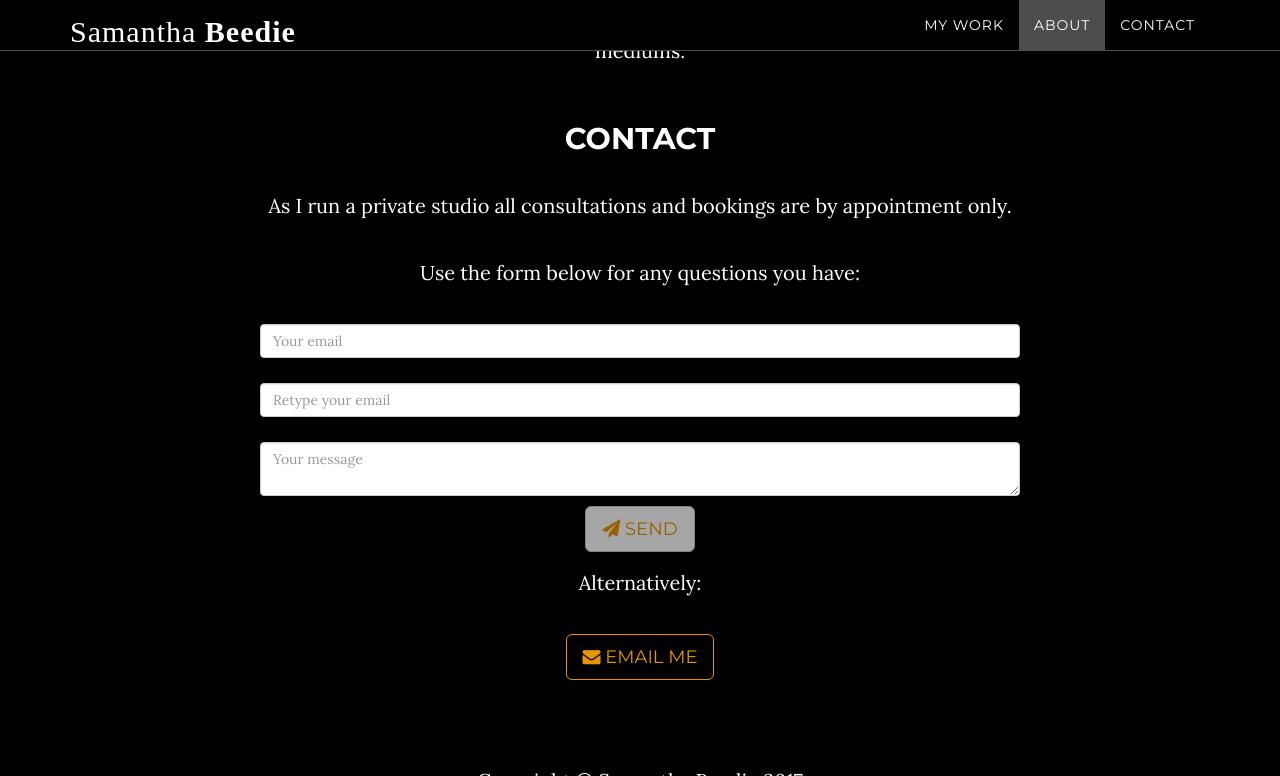
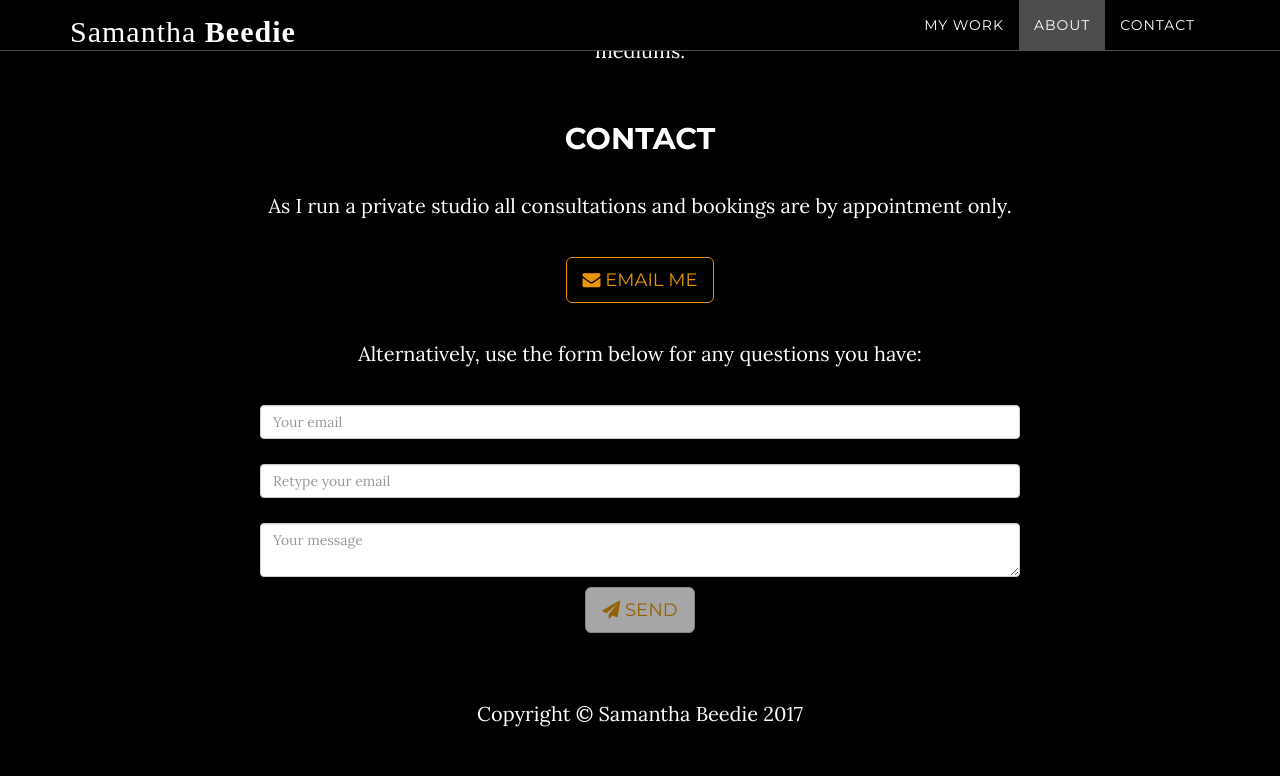
Before and after one commit to samanthabeedie/samanthabeedie.github.io, a Jekyll site: the page built from index.html, in a window 1280 px wide and 900 px high, scrolled down 1616 px, cut to the strip 0-776 px from the top of the window. Built offline with Jekyll 4.4.1, drawn with Linux system fonts in a browser that asks for light colours; some web fonts are replaced; some of the changed lines change nothing that is shown.

Commit message:
Move email above contact form

```diff
--- a/_includes/contact.html
+++ b/_includes/contact.html
@@ -4,7 +4,8 @@
             <div class="col-lg-8 col-lg-offset-2">
                 <h2>Contact</h2>
                 <p>As I run a private studio all consultations and bookings are by appointment only.</p>
-                <p>Use the form below for any questions you have:</p>
+                <p><a href="mailto:{{ site.email }}?subject=Website enquiry&body=Hi Samantha," class="btn btn-default btn-lg"><i class="fa fa-envelope"></i> <span class="network-name">Email me</span></a></p>
+                <p>Alternatively, use the form below for any questions you have:</p>
                 <form name="contact" method="POST" class="form-horizontal"
                     action="https://formspree.io/{{ site.formspree_token }}"
                     onsubmit="DoSubmit();" data-toggle="validator">
@@ -31,8 +32,6 @@
                     return true;
                   }
                 </script>
-                <p>Alternatively:</p>
-                <p><a href="mailto:{{ site.email }}?subject=Website enquiry&body=Hi Samantha," class="btn btn-default btn-lg"><i class="fa fa-envelope"></i> <span class="network-name">Email me</span></a></p>
             </div>
         </div>
     </section>
```
